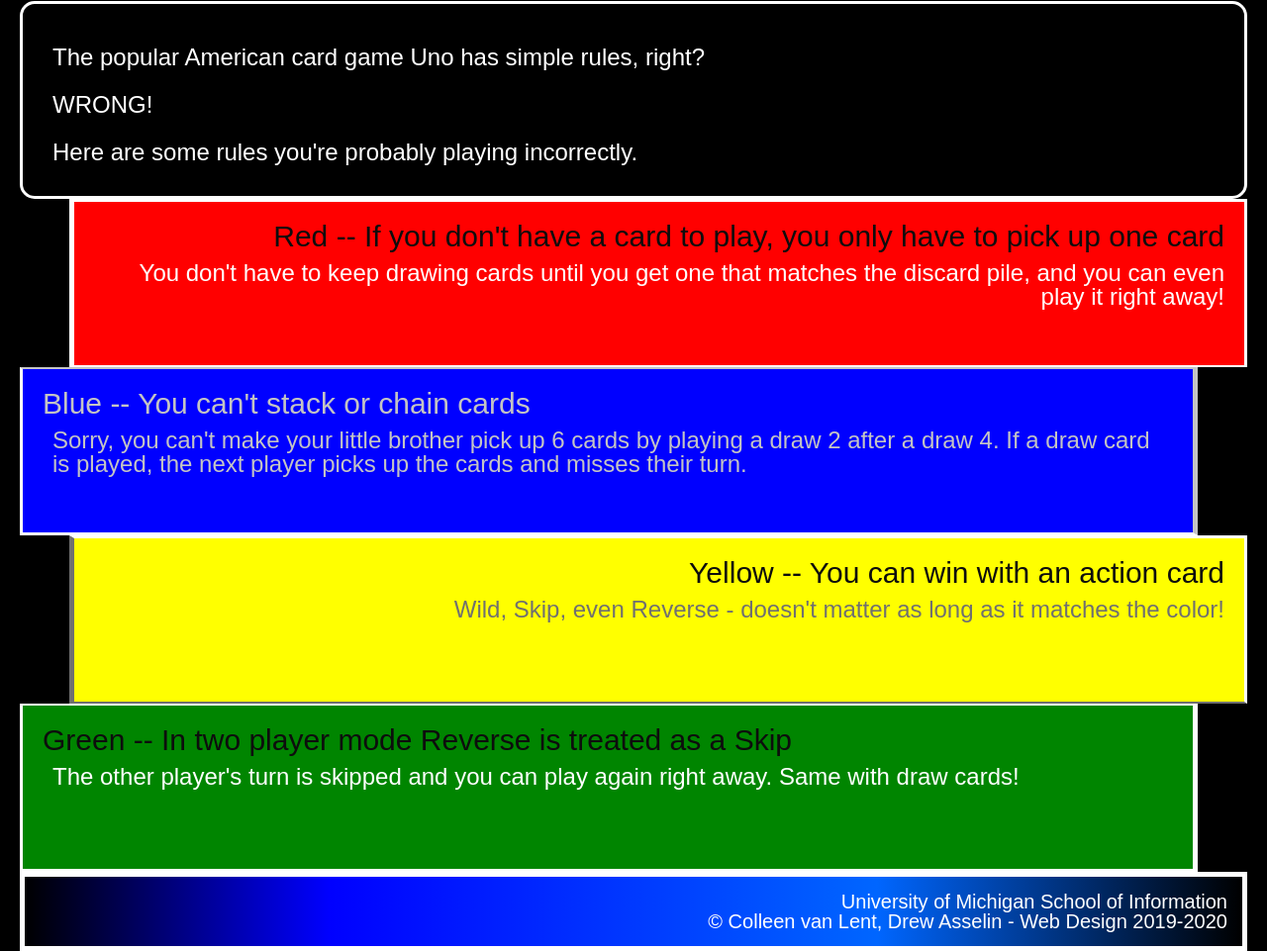
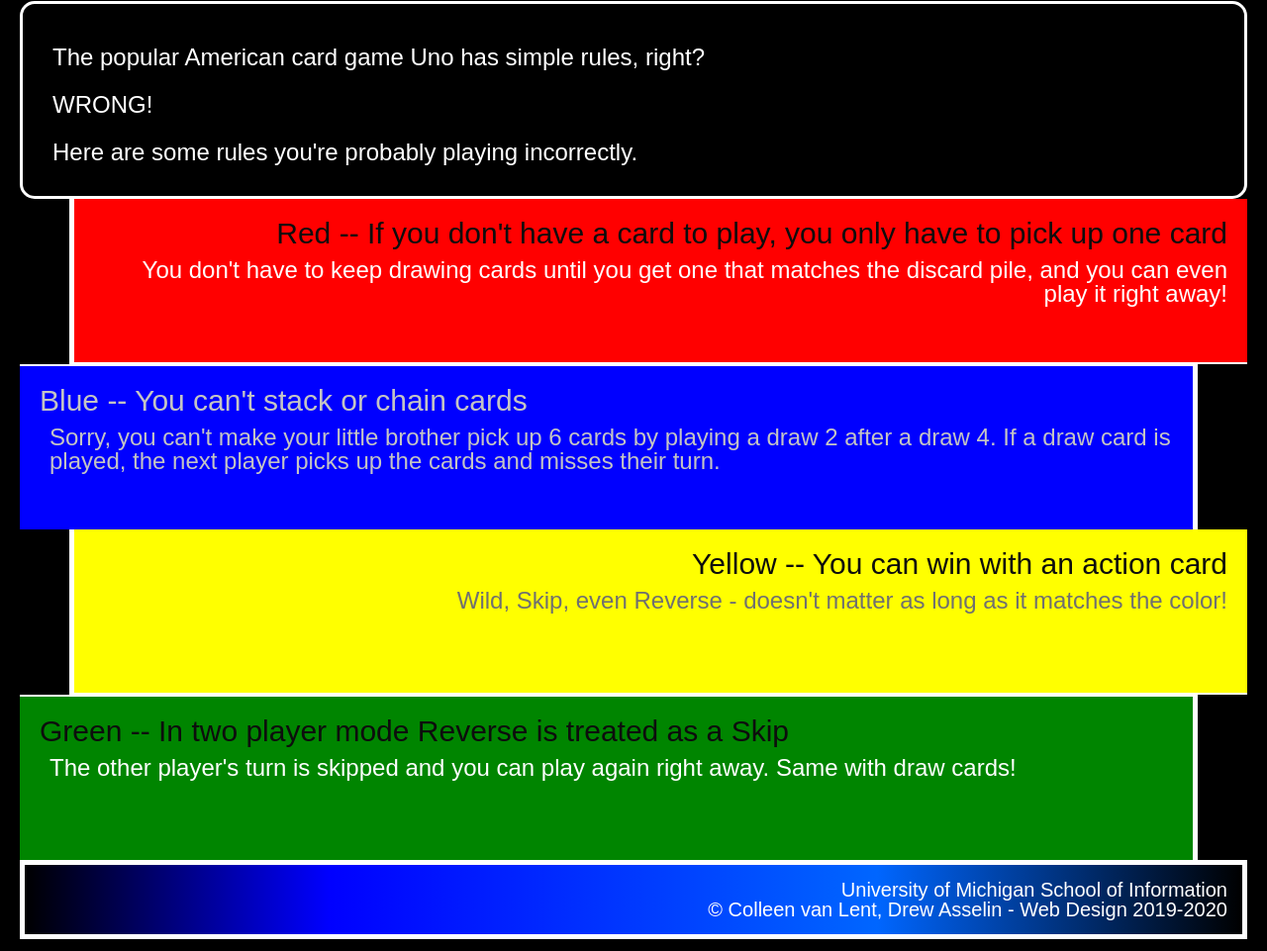
Before and after one commit to CocoNautty/SI539_WebDesign, a plain HTML site: page hw2-f24/index.html in a window 1280 px wide. Shown: the part 327-1288 px from the top of the page at 99% size. Drawn offline with Linux system fonts and the light colour scheme.

Commit message:
fixed_border

```diff
--- a/hw2-f24/css/style.css
+++ b/hw2-f24/css/style.css
@@ -1,8 +1,43 @@
 body {
-    font-family: Arial, Verdana, sans-serif;
+    font-family: Arial, Verdana;
     background-color: #000000;
     color: #FFFFFF;
     margin: 20px 20px 0 20px;
+}
+
+h1 {
+    font-size: 42px;
+    text-align: center;
+    padding: 15px;
+}
+
+h2 {
+    font-size: 30px;
+    color: #0D0D0D;
+}
+
+p {
+    font-size: 24px;
+    padding: 10px 0 0 10px;
+}
+
+img {
+    width: 250px;
+    display: block;
+    margin: 0 auto;
+    border: 10px dashed #FFFFFF;
+}
+
+div {
+    min-height: 125px;
+    padding: 20px;
+    border: 3px solid #FFFFFF;
+}
+
+.introduction {
+    border-radius: 15px;
+    margin-top: 15px;
+    line-height: 2;
 }
 
 h1 {
@@ -44,59 +79,14 @@ div {
     background-color: #FF0000;
     text-align: right;
     margin-left: 50px;
-    border-bottom: 2px solid;
-    border-left: 5px solid;
-}
-
-h1 {
-    font-size: 42px;
-    text-align: center;
-    padding: 15px;
-}
-
-h2 {
-    font-size: 30px;
-    color: #0D0D0D;
-}
-
-p {
-    font-size: 24px;
-    padding: 10px 0 0 10px;
-}
-
-img {
-    width: 250px;
-    display: block;
-    margin: 0 auto;
-    border: 10px dashed #FFFFFF;
-}
-
-div {
-    min-height: 125px;
-    padding: 20px;
-    border: 3px solid #FFFFFF;
-}
-
-.introduction {
-    border-radius: 15px;
-    margin-top: 15px;
-    line-height: 2;
-}
-
-.red {
-    background-color: #FF0000;
-    text-align: right;
-    margin-left: 50px;
-    border-bottom: 2px solid;
-    border-left: 5px solid;
+    border-width: 0px 0px 2px 5px;
 }
 
 .blue {
     background-color: #0000FF;
     text-align: left;
     margin-right: 50px;
-    border-right: 5px solid;
-    border-top: 2px solid;
+    border-width: 2px 5px 0px 0px;
     color: #C4C4C4;
 }
 
@@ -108,8 +98,7 @@ div {
     background-color: #FFFF00;
     text-align: right;
     margin-left: 50px;
-    border-bottom: 2px solid;
-    border-left: 5px solid;
+    border-width: 0px 0px 2px 5px;
     color: #707070;
 }
 
@@ -117,8 +106,7 @@ div {
     background-color: #008500;
     text-align: left;
     margin-right: 50px;
-    border-right: 5px solid;
-    border-top: 2px solid;
+    border-width: 2px 5px 0px 0px;
 }
 
 footer {
```
